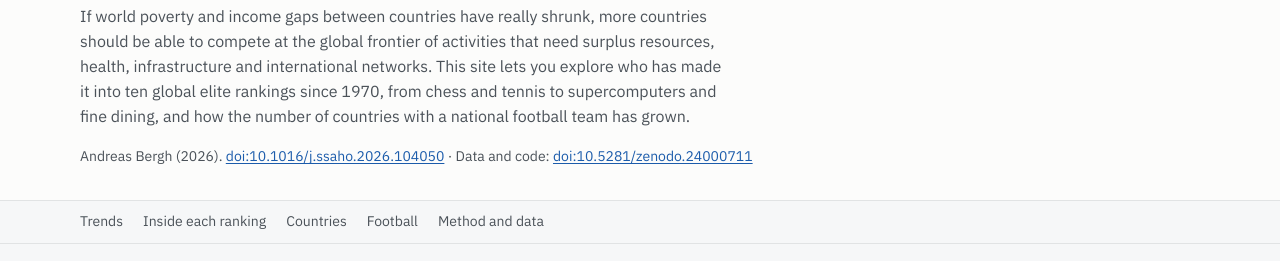
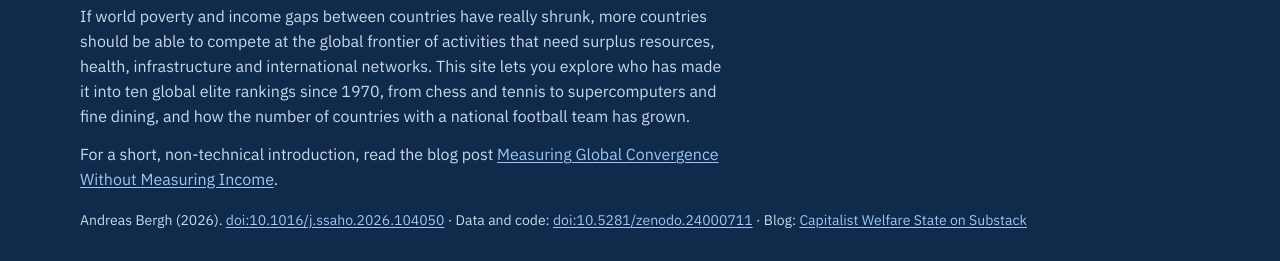
Before and after one commit to AssProfDrbergh/EliteParticipation, a plain HTML site: page index.html in a window 1280 px wide. Shown: the part 193-454 px from the top of the page. Drawn offline with Linux system fonts and the light colour scheme.

Commit message:
Add files via upload

```diff
--- a/index.html
+++ b/index.html
@@ -11,37 +11,48 @@
 /* Layout idea: a single reading column for text, widening to a full-width band for each interactive figure. */
 :root {
   color-scheme: light;
-  --bg: #f6f7f8;
-  --surface: #fcfcfb;
-  --ink: #0f1419;
-  --ink-2: #4b5259;
-  --muted: #858b91;
-  --line: #e1e3e4;
-  --axis: #c3c6c8;
+  --bg: #f2f5f9;
+  --surface: #ffffff;
+  --ink: #0d2340;
+  --ink-2: #3a4d6a;
+  --muted: #5f7189;
+  --line: #dde5ef;
+  --axis: #b8c6d8;
   --accent: #1c5cab;
-  --accent-wash: rgba(28,92,171,0.09);
+  --accent-wash: rgba(28,92,171,0.08);
   --seq: #1c5cab;
   --on-seq: #ffffff;
+  --trend: #2a78d6;
+  --fb-men: #184f95;
+  --fb-women: #5598e7;
+  --hdr-bg: #0f2a4a;
+  --hdr-ink: #ffffff;
+  --hdr-ink-2: #c9d8ec;
+  --hdr-link: #9ec5f4;
   --s1:#2a78d6; --s2:#eb6834; --s3:#1baf7a; --s4:#eda100; --s5:#e87ba4; --s6:#008300; --s7:#6250d6; --s8:#e34948;
-  --other: #c3c2b7;
+  --other: #c5cfdb;
   --font-display: "Newsreader", Georgia, "Times New Roman", serif;
   --font-body: "IBM Plex Sans", system-ui, -apple-system, "Segoe UI", sans-serif;
 }
 @media (prefers-color-scheme: dark) {
   :root:not([data-theme="light"]) {
     color-scheme: dark;
-    --bg: #0e1012; --surface: #17191b; --ink: #eef0f1; --ink-2: #b9bfc4; --muted: #868c91;
-    --line: #2a2d30; --axis: #3a3e42; --accent: #6da7ec; --accent-wash: rgba(109,167,236,0.12); --seq: #5598e7; --on-seq: #0e1012;
+    --bg: #0b1522; --surface: #111e2e; --ink: #e8eef6; --ink-2: #b3c3d8; --muted: #8798ae;
+    --line: #1f2f44; --axis: #2f4560; --accent: #86b6ef; --accent-wash: rgba(134,182,239,0.12); --seq: #5598e7; --on-seq: #0b1522;
+    --trend: #6da7ec; --fb-men: #3987e5; --fb-women: #9ec5f4;
+    --hdr-bg: #0d2340; --hdr-ink: #ffffff; --hdr-ink-2: #b9cbe3; --hdr-link: #9ec5f4;
     --s1:#3987e5; --s2:#d95926; --s3:#199e70; --s4:#c98500; --s5:#d55181; --s6:#0ca30c; --s7:#9085e9; --s8:#e66767;
-    --other: #55554f;
+    --other: #3a4a5e;
   }
 }
 :root[data-theme="dark"] {
   color-scheme: dark;
-  --bg: #0e1012; --surface: #17191b; --ink: #eef0f1; --ink-2: #b9bfc4; --muted: #868c91;
-  --line: #2a2d30; --axis: #3a3e42; --accent: #6da7ec; --accent-wash: rgba(109,167,236,0.12); --seq: #5598e7; --on-seq: #0e1012;
-  --s1:#3987e5; --s2:#d95926; --s3:#199e70; --s4:#c98500; --s5:#d55181; --s6:#0ca30c; --s7:#9085e9; --s8:#e66767;
-  --other: #55554f;
+    --bg: #0b1522; --surface: #111e2e; --ink: #e8eef6; --ink-2: #b3c3d8; --muted: #8798ae;
+    --line: #1f2f44; --axis: #2f4560; --accent: #86b6ef; --accent-wash: rgba(134,182,239,0.12); --seq: #5598e7; --on-seq: #0b1522;
+    --trend: #6da7ec; --fb-men: #3987e5; --fb-women: #9ec5f4;
+    --hdr-bg: #0d2340; --hdr-ink: #ffffff; --hdr-ink-2: #b9cbe3; --hdr-link: #9ec5f4;
+    --s1:#3987e5; --s2:#d95926; --s3:#199e70; --s4:#c98500; --s5:#d55181; --s6:#0ca30c; --s7:#9085e9; --s8:#e66767;
+    --other: #3a4a5e;
 }
 * { box-sizing: border-box; }
 html { scroll-behavior: smooth; }
@@ -49,7 +60,7 @@ html { scroll-behavior: smooth; }
 body { margin: 0; background: var(--bg); color: var(--ink); font: 400 16px/1.55 var(--font-body); }
 a { color: var(--accent); text-underline-offset: 2px; }
 :focus-visible { outline: 2px solid var(--accent); outline-offset: 2px; border-radius: 3px; }
-h1, h2, h3 { font-family: var(--font-display); font-weight: 600; text-wrap: balance; margin: 0; letter-spacing: -0.005em; }
+h1, h2, h3 { color: var(--ink); font-family: var(--font-display); font-weight: 600; text-wrap: balance; margin: 0; letter-spacing: -0.005em; }
 h1 { font-size: clamp(30px, 4.6vw, 46px); line-height: 1.1; }
 h2 { font-size: clamp(24px, 3vw, 31px); line-height: 1.2; }
 h3 { font-family: var(--font-body); font-size: 14px; font-weight: 600; }
@@ -57,9 +68,12 @@ p { margin: 0; }
 .wrap { max-width: 1160px; margin: 0 auto; padding: 0 20px; }
 .prose { max-width: 68ch; display: grid; gap: 14px; color: var(--ink-2); }
 .prose strong { color: var(--ink); font-weight: 600; }
-header.top { border-bottom: 1px solid var(--line); background: var(--surface); }
+header.top { background: var(--hdr-bg); color: var(--hdr-ink); }
+header.top h1 { color: var(--hdr-ink); }
+header.top .prose, header.top .cite { color: var(--hdr-ink-2); }
+header.top a { color: var(--hdr-link); }
 header.top .wrap { padding-top: 40px; padding-bottom: 32px; display: grid; gap: 18px; }
-.kicker { font-size: 13px; color: var(--muted); letter-spacing: 0.02em; }
+.kicker { font-size: 13px; color: var(--hdr-ink-2); letter-spacing: 0.02em; }
 .cite { font-size: 14px; color: var(--ink-2); }
 nav.toc { position: sticky; top: 0; z-index: 5; background: color-mix(in srgb, var(--bg) 92%, transparent); backdrop-filter: blur(6px); border-bottom: 1px solid var(--line); }
 nav.toc .wrap { display: flex; gap: 6px 20px; flex-wrap: wrap; padding-top: 10px; padding-bottom: 10px; font-size: 14px; }
@@ -68,7 +82,7 @@ nav.toc a:hover { color: var(--accent); }
 section { padding: 52px 0 12px; scroll-margin-top: 48px; }
 section > .wrap { display: grid; gap: 22px; grid-template-columns: minmax(0, 1fr); }
 .findings { display: grid; grid-template-columns: repeat(auto-fit, minmax(220px, 1fr)); gap: 12px; }
-.finding { background: var(--surface); border: 1px solid var(--line); border-radius: 8px; padding: 14px 16px; display: grid; gap: 4px; }
+.finding { background: var(--surface); border: 1px solid var(--line); border-top: 3px solid var(--seq); border-radius: 8px; padding: 14px 16px; display: grid; gap: 4px; }
 .finding .big { font-size: 26px; font-weight: 600; line-height: 1.15; }
 .finding .lab { font-size: 13.5px; color: var(--ink-2); line-height: 1.4; }
 .panel { background: var(--surface); border: 1px solid var(--line); border-radius: 10px; padding: 18px; }
@@ -78,8 +92,8 @@ section > .wrap { display: grid; gap: 22px; grid-template-columns: minmax(0, 1fr
 .seg button { font: inherit; font-size: 13.5px; border: 0; background: transparent; color: var(--ink-2); padding: 6px 12px; cursor: pointer; }
 .seg button + button { border-left: 1px solid var(--axis); }
 .seg button[aria-pressed="true"] { background: var(--accent); color: #fff; }
-:root[data-theme="dark"] .seg button[aria-pressed="true"] { color: #0e1012; }
-@media (prefers-color-scheme: dark) { :root:not([data-theme="light"]) .seg button[aria-pressed="true"] { color: #0e1012; } }
+:root[data-theme="dark"] .seg button[aria-pressed="true"] { color: #0b1522; }
+@media (prefers-color-scheme: dark) { :root:not([data-theme="light"]) .seg button[aria-pressed="true"] { color: #0b1522; } }
 select, input[type="search"], input[type="range"] { font: inherit; font-size: 14px; color: var(--ink); }
 select, input[type="search"] { background: var(--surface); border: 1px solid var(--axis); border-radius: 7px; padding: 6px 10px; }
 input[type="range"] { accent-color: var(--accent); width: min(360px, 100%); }
@@ -155,8 +169,9 @@ footer { padding: 40px 0 56px; font-size: 13px; color: var(--muted); }
     <h1>Elite Participation as a Measure of Global Development</h1>
     <div class="prose">
       <p>If world poverty and income gaps between countries have really shrunk, more countries should be able to compete at the global frontier of activities that need surplus resources, health, infrastructure and international networks. This site lets you explore who has made it into ten global elite rankings since 1970, from chess and tennis to supercomputers and fine dining, and how the number of countries with a national football team has grown.</p>
+      <p>For a short, non-technical introduction, read the blog post <a href="https://capitalistwelfarestate.substack.com/p/measuring-global-convergence-without">Measuring Global Convergence Without Measuring Income</a>.</p>
     </div>
-    <div class="cite">Andreas Bergh (2026). <a href="https://doi.org/10.1016/j.ssaho.2026.104050">doi:10.1016/j.ssaho.2026.104050</a> · Data and code: <a href="https://doi.org/10.5281/zenodo.24000711">doi:10.5281/zenodo.24000711</a></div>
+    <div class="cite">Andreas Bergh (2026). <a href="https://doi.org/10.1016/j.ssaho.2026.104050">doi:10.1016/j.ssaho.2026.104050</a> · Data and code: <a href="https://doi.org/10.5281/zenodo.24000711">doi:10.5281/zenodo.24000711</a> · Blog: <a href="https://capitalistwelfarestate.substack.com/">Capitalist Welfare State on Substack</a></div>
   </div>
 </header>
 <nav class="toc" aria-label="Sections">
@@ -307,7 +322,7 @@ footer { padding: 40px 0 56px; font-size: 13px; color: var(--muted); }
   </div>
 </section>
 </main>
-<footer><div class="wrap">Bergh, A. (2026). Elite participation as a measure of global development. <i>Social Sciences &amp; Humanities Open</i>, 14, 104050. Sources: FIDE, ATP, WTA, FIS, Official World Golf Ranking, Rolex Women's World Golf Rankings, The World's 50 Best Restaurants, TOP500, FIFA.</div></footer>
+<footer><div class="wrap">Bergh, A. (2026). Elite participation as a measure of global development. <i>Social Sciences &amp; Humanities Open</i>, 14, 104050. Sources: FIDE, ATP, WTA, FIS, Official World Golf Ranking, Rolex Women's World Golf Rankings, The World's 50 Best Restaurants, TOP500, FIFA.<br>More from the author: <a href="https://capitalistwelfarestate.substack.com/">capitalistwelfarestate.substack.com</a></div></footer>
 <div id="tip" role="tooltip"></div>
 
 <script>
@@ -405,10 +420,10 @@ function drawTrends() {
     });
     el("line", { class: "base", x1: ml, x2: W - mr, y1: y(M.lo), y2: y(M.lo) }, svg);
     [1970, 2000, 2025].forEach((t) => { el("text", { x: x(t), y: H - 4, "text-anchor": t === 1970 ? "start" : t === 2025 ? "end" : "middle" }, ax).textContent = t; });
-    el("path", { d: pts.map((p, i) => `${i ? "L" : "M"}${x(p.year)},${y(p[M.key])}`).join(""), fill: "none", style: "stroke:var(--s1)", "stroke-width": 2, "stroke-linejoin": "round", "stroke-linecap": "round" }, svg);
+    el("path", { d: pts.map((p, i) => `${i ? "L" : "M"}${x(p.year)},${y(p[M.key])}`).join(""), fill: "none", style: "stroke:var(--trend)", "stroke-width": 2, "stroke-linejoin": "round", "stroke-linecap": "round" }, svg);
     pts.forEach((p) => {
       const short = p.slots < d.full;
-      el("circle", { cx: x(p.year), cy: y(p[M.key]), r: 3.4, "stroke-width": 1.6, style: short ? "fill:var(--surface);stroke:var(--s1)" : "fill:var(--s1);stroke:var(--surface)" }, svg);
+      el("circle", { cx: x(p.year), cy: y(p[M.key]), r: 3.4, "stroke-width": 1.6, style: short ? "fill:var(--surface);stroke:var(--trend)" : "fill:var(--trend);stroke:var(--surface)" }, svg);
       const hit = el("circle", { class: "hit", cx: x(p.year), cy: y(p[M.key]), r: 9 }, svg);
       hit.addEventListener("mousemove", (ev) => showTip(ev, `<div class="h">${esc(d.label)}, ${p.year}</div><div class="r">Concentration ${f2(p.H)} · Diversity ${f2(p.S)}</div><div class="r">${p.n} countries · top ${p.slots}${short ? " (shorter list)" : ""}</div>`));
       hit.addEventListener("mouseleave", hideTip);
@@ -588,9 +603,9 @@ function drawProfile() {
 
 // ---------- 4. Football
 const FBS = [
-  { key: "men_share", label: "Men: FIFA member", col: "var(--s1)" },
-  { key: "women_share_first_match", label: "Women: has played an official international", col: "var(--s2)", until: 2000 },
-  { key: "women_share_active", label: "Women: team in the FIFA ranking", col: "var(--s3)" },
+  { key: "men_share", label: "Men: FIFA member", col: "var(--fb-men)" },
+  { key: "women_share_first_match", label: "Women: has played an official international (hollow markers)", col: "var(--fb-women)", until: 2000, hollow: true },
+  { key: "women_share_active", label: "Women: team in the FIFA ranking", col: "var(--fb-women)" },
 ];
 function initFootball() {
   $("#fb-legend").innerHTML = FBS.map((s) => `<span><i class="sw line" style="background:${s.col}"></i>${s.label}</span>`).join("");
@@ -626,7 +641,7 @@ function drawFootball() {
     const pts = S.filter((r) => r[s.key] != null && (!s.until || r.year <= s.until));
     el("path", { d: pts.map((p, i) => `${i ? "L" : "M"}${x(p.year)},${y(p[s.key])}`).join(""), fill: "none", style: `stroke:${s.col}`, "stroke-width": 2, "stroke-linejoin": "round" }, svg);
     pts.forEach((p) => {
-      el("circle", { cx: x(p.year), cy: y(p[s.key]), r: 4, style: `fill:${s.col};stroke:var(--surface)`, "stroke-width": 2 }, svg);
+      el("circle", { cx: x(p.year), cy: y(p[s.key]), r: 4, style: s.hollow ? `fill:var(--surface);stroke:${s.col}` : `fill:${s.col};stroke:var(--surface)`, "stroke-width": 2 }, svg);
       const hit = el("circle", { class: "hit", cx: x(p.year), cy: y(p[s.key]), r: 11 }, svg);
       const nTeams = s.key === "men_share" ? p.men_teams : s.key === "women_share_active" ? p.women_teams_active : p.women_teams_first_match;
       hit.addEventListener("mousemove", (ev) => showTip(ev, `<div class="h">${p.year}</div><div class="r">${s.label}</div><div class="r">${nTeams} teams · ${p.n_world} countries · ${pct(p[s.key])}</div>`));
```
